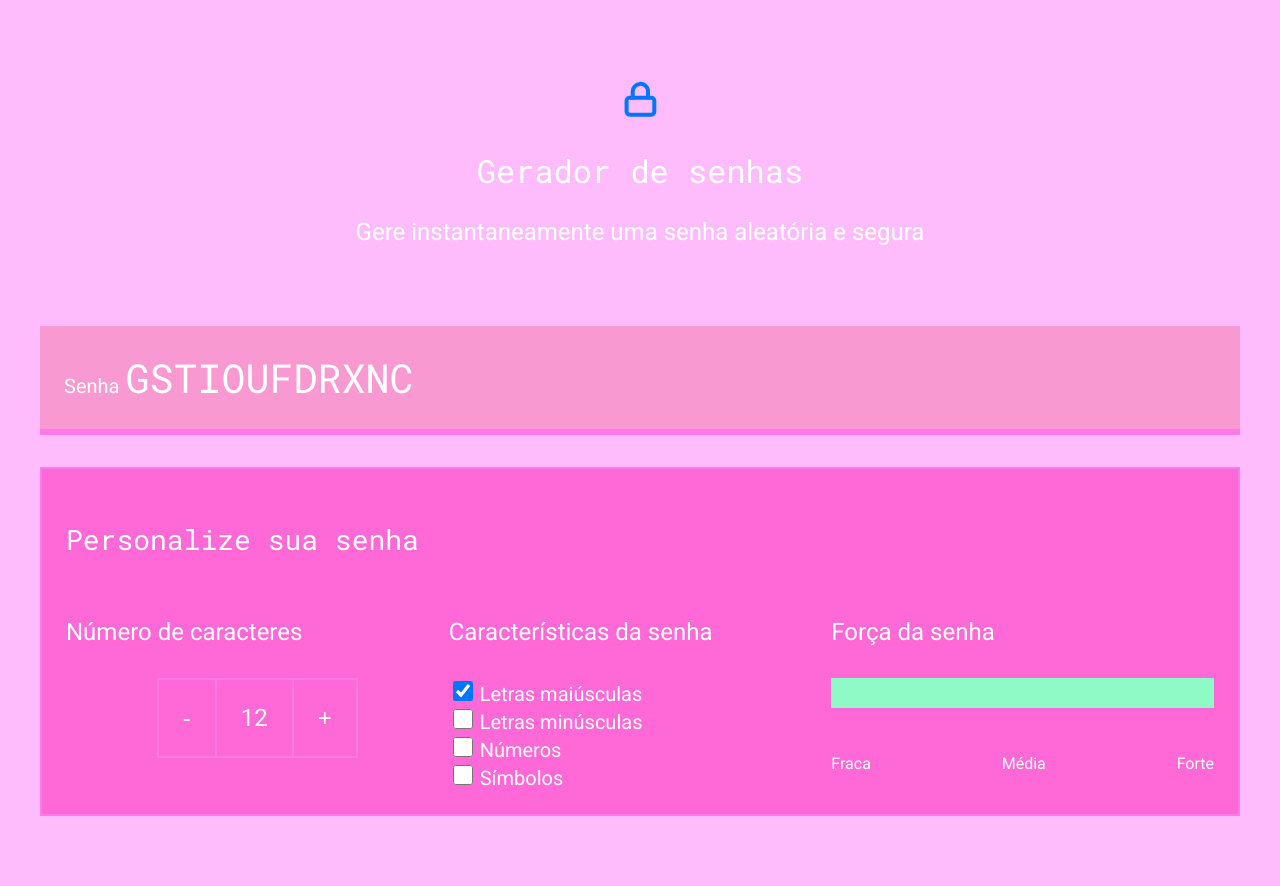
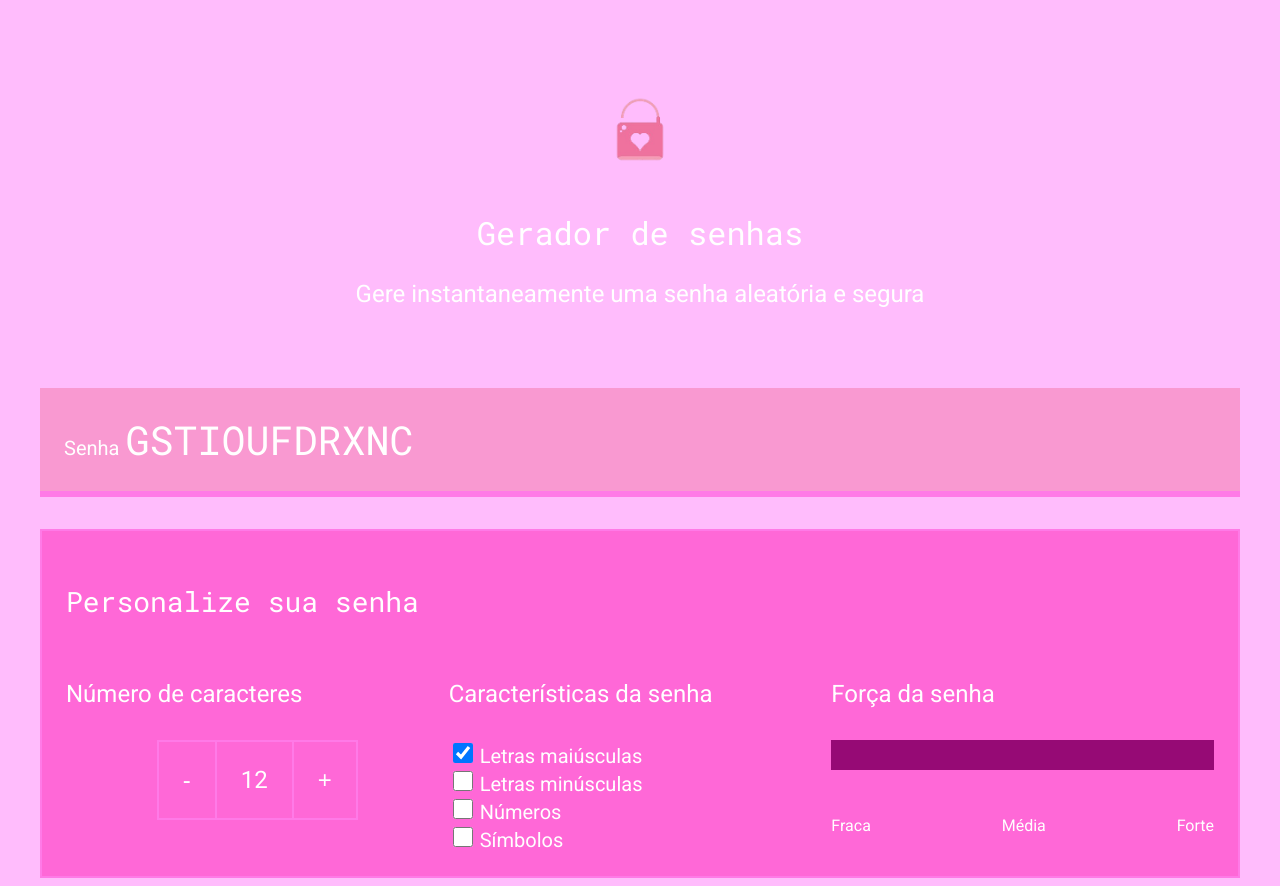
Before and after one commit to aninhaa01/2T-1Bloco-1PJ, a plain HTML site: page index.html in a window 1280 px wide. Before the commit the page ends 824 px from the top, so only its background shows below. Drawn offline with Linux system fonts and the light colour scheme.

Commit message:
Add files via upload

```diff
--- a/index.html
+++ b/index.html
@@ -11,7 +11,7 @@
 <body>
     <section class="conteudo">
         <div class="conteudo-titulo">
-            <img src="unlock.svg" alt="cadeado fechado">
+            <img src="images-removebg-preview.png" alt="cadeado fechado">
             <h2 class="titulo-principal">Gerador de senhas</h2>
             <h3 class="titulo-secundario">Gere instantaneamente uma senha aleatória e segura</h3>
         </div>
--- a/style.css
+++ b/style.css
@@ -132,16 +132,16 @@ label {
 
 .fraca {
     width: 25%;
-    background-color: #fd697a;
+    background-color: #f760b3;
 }
 
 .media {
-    background-color: #edeb74;
+    background-color: #ef2bab;
     width: 50%;
 }
 
 .forte {
-    background-color: #8efac6;
+    background-color: #960a75;
     width: 100%;
 }
 
@@ -156,3 +156,8 @@ label {
         flex-direction: row;
     }
 }
+img {
+
+    height: 100px;
+    width: 100px;
+}
```
Also changed, not shown: images-removebg-preview.png (added).
